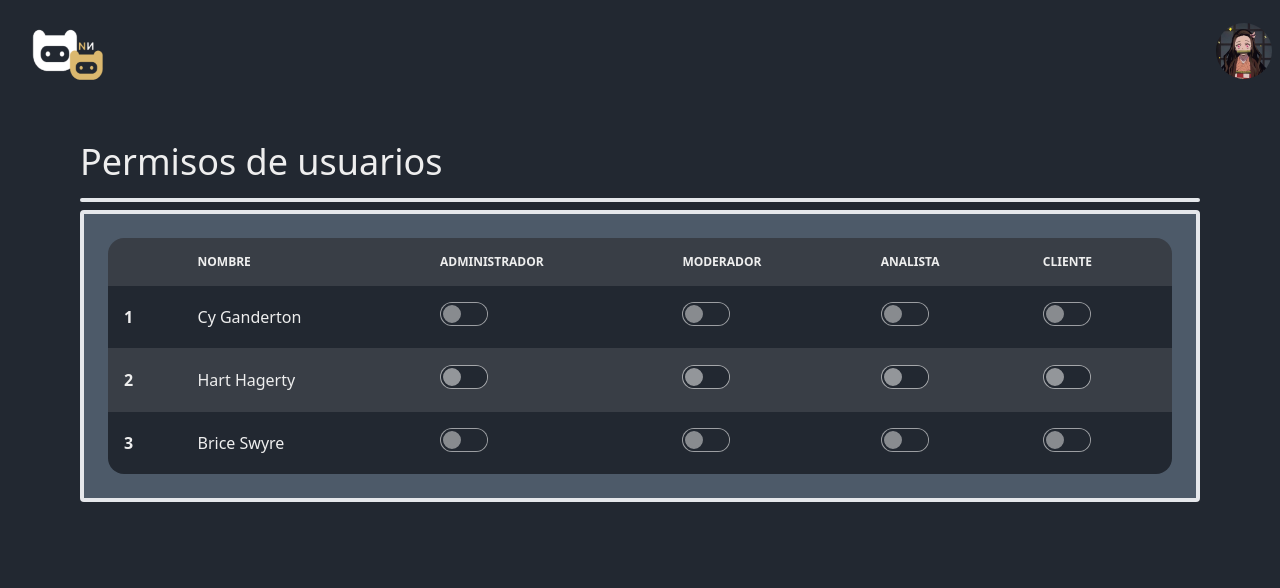
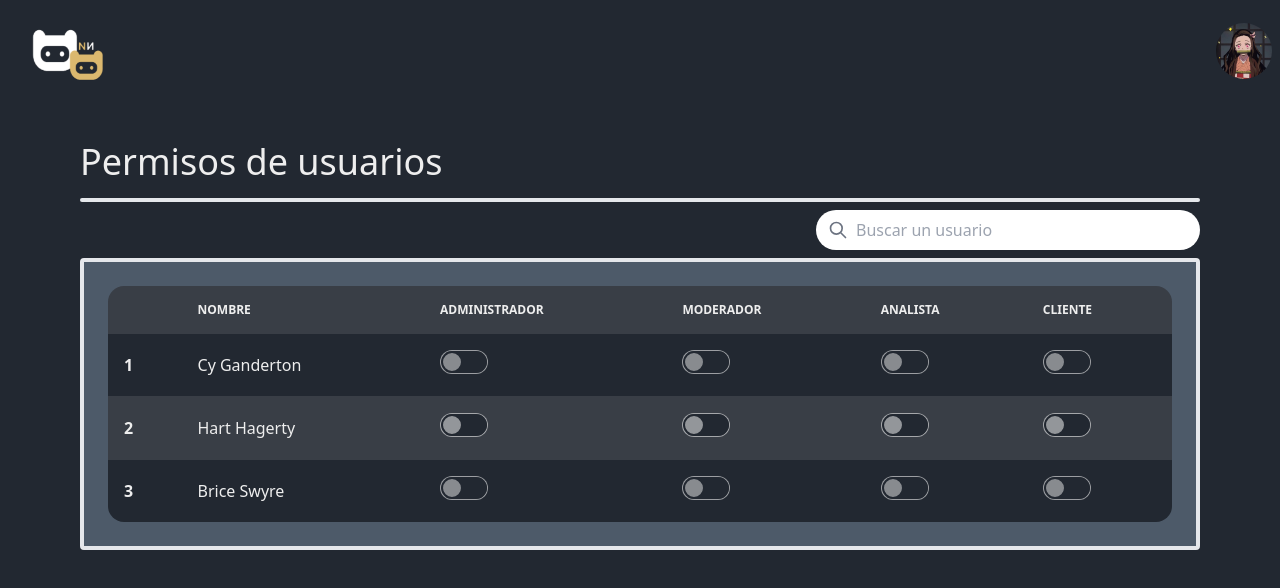
Before and after one commit to nestorrecinosUCA/front-final, a React (Create React App) app in the folder finnticketfrontend/: page /permits in a window 1280 px wide. Shown: the top 588 px of the page. Built offline with nearby package versions, Linux system fonts and the light colour scheme.

Commit message:
Add search bar in permits layout ✨

```diff
--- a/finnticketfrontend/src/pages/Permits.js
+++ b/finnticketfrontend/src/pages/Permits.js
@@ -10,8 +10,35 @@ function Permits() {
                 <a>Permisos de usuarios</a>
             </div>
             <div className='mx-4 border-b-2 lg:mx-20 lg:border-b-4 md:border-b-4 2xl:border-b-4 rounded' />
+            <div className="mx-4 lg:mx-20 flex justify-end mt-2">
+                <div class="relative w-60 sm:w-auto">
+                    <div class="absolute inset-y-0 left-0 flex items-center pl-3 pointer-events-none">
+                        <svg
+                            aria-hidden="true"
+                            class="w-5 h-5 text-gray-500 dark:text-gray-400"
+                            fill="none"
+                            stroke="currentColor"
+                            viewBox="0 0 24 24"
+                            xmlns="http://www.w3.org/2000/svg"
+                        >
+                            <path
+                                stroke-linecap="round"
+                                stroke-linejoin="round"
+                                stroke-width="2"
+                                d="M21 21l-6-6m2-5a7 7 0 11-14 0 7 7 0 0114 0z"
+                            ></path>
+                        </svg>
+                    </div>
+                    <input
+                        type="text"
+                        class="pl-10 pr-4 py-2 rounded-full w-60 sm:w-96 border-gray-300 text-gray-800  focus:outline-none"
+                        placeholder="Buscar un usuario"
+                    />
+                </div>
+            </div>
+
             <div className='mx-4 lg:mx-20 bg-card-white-grey rounded mt-2 mb-8 p-6 items-center border-4 '>
-                <PermitsTable/>
+                <PermitsTable />
             </div>
         </>
     )
```
